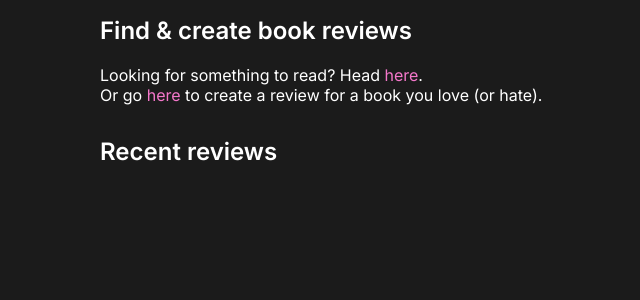
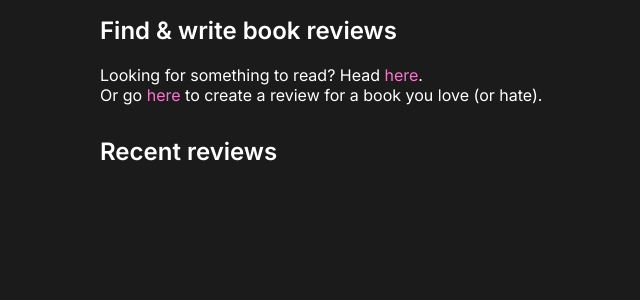
Before and after one commit to repercussive/qa-book-review-app, a Flask app: page / in a window 1280 px wide. Shown: the part 87-387 px from the top of the page, without its empty margins (140-780 px from the left). Run offline with Flask 2, Linux system fonts and the light colour scheme; data that the repository does not hold is empty.

Commit message:
minor text change

```diff
--- a/application/templates/index.html
+++ b/application/templates/index.html
@@ -1,6 +1,6 @@
 {% extends "_base.html" %}
 {% block body %}
-<h2>Find & create book reviews</h2><br />
+<h2>Find & write book reviews</h2><br />
 <p style="margin-bottom: 2rem;">
   Looking for something to read? Head <a href="/books">here</a>.<br/>
   Or go <a href="/add-review">here</a> to create a review for a book you love (or hate).
```
